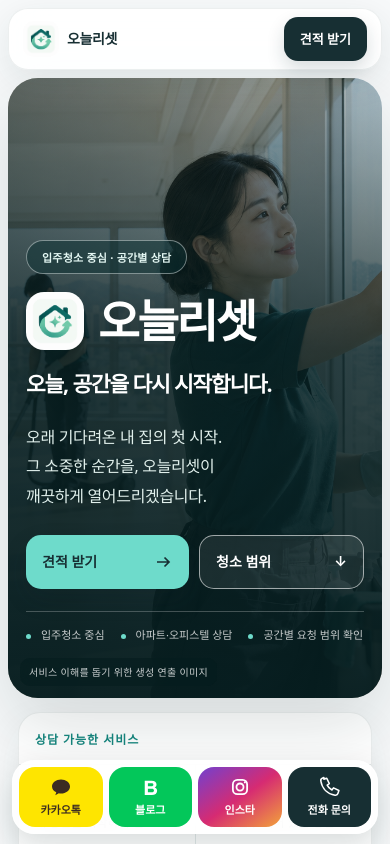
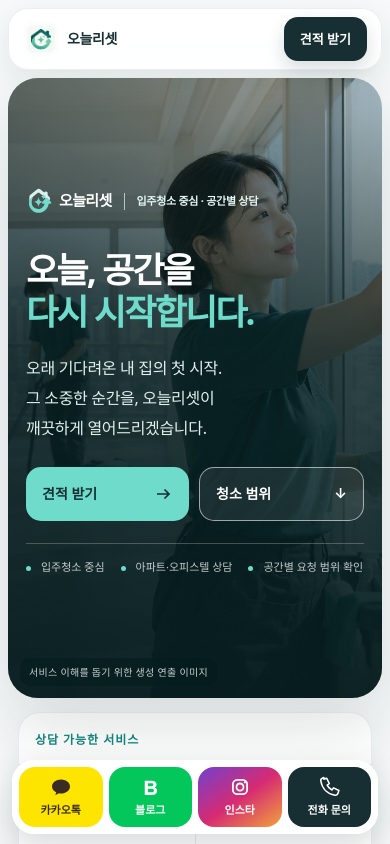
Before and after one commit to wlzh567-cell/-, a Next.js app: page / in a window 390 px wide. Shown: the top 844 px of the page. Built offline with nearby package versions, Linux system fonts and the light colour scheme.

Commit message:
Refine hero branding and mint headline for mobile

```diff
--- a/app/globals.css
+++ b/app/globals.css
@@ -2263,36 +2263,68 @@
   color: #fff;
 }
 
-.hero-badge {
+.hero-identity {
+  display: flex;
+  align-items: center;
+  gap: 20px;
+  margin-bottom: 54px;
+  color: #e5f8f4;
+}
+
+.hero-identity-brand {
   display: inline-flex;
+  flex-shrink: 0;
   align-items: center;
-  min-height: 34px;
-  margin: 0 0 27px;
-  padding: 0 15px;
-  border: 1px solid rgb(255 255 255 / 42%);
-  border-radius: 999px;
-  color: #e5f8f4;
-  background: rgb(12 49 51 / 52%);
-  font-size: 12px;
-  font-weight: 760;
-  letter-spacing: 0.02em;
+  gap: 10px;
+  color: #fff;
+  font-size: 22px;
+  font-weight: 750;
+  letter-spacing: -0.045em;
+  line-height: 1.3;
+}
+
+.hero-identity-logo {
+  flex-shrink: 0;
+  width: 36px;
+  height: 36px;
+}
+
+.hero-identity-divider {
+  flex-shrink: 0;
+  width: 1px;
+  height: 23px;
+  background: rgb(229 248 244 / 68%);
+}
+
+.hero-identity-service {
+  margin: 0;
+  font-size: 16px;
+  font-weight: 650;
+  letter-spacing: -0.025em;
+  white-space: nowrap;
 }
 
 .photo-hero h1 {
   margin: 0;
   font-size: clamp(56px, 6vw, 84px);
-  font-weight: 740;
-  letter-spacing: -0.065em;
-  line-height: 1.07;
+  font-weight: 760;
+  letter-spacing: -0.055em;
+  line-height: 1.18;
   text-shadow: 0 2px 24px rgb(3 21 22 / 22%);
 }
 
-.photo-hero h1 em {
+.photo-hero h1 > span,
+.photo-hero h1 > em {
+  display: block;
+  white-space: nowrap;
+}
+
+.photo-hero h1 > em {
   color: var(--mint);
   font-style: normal;
 }
 
-.photo-hero-copy > p:not(.hero-badge) {
+.photo-hero-copy > p {
   max-width: 590px;
   margin: 29px 0 0;
   color: rgb(255 255 255 / 82%);
@@ -2840,17 +2872,12 @@
       linear-gradient(90deg, rgb(6 29 31 / 42%), transparent);
   }
 
-  .hero-badge {
-    margin-bottom: 19px;
-    font-size: 10px;
-  }
-
   .photo-hero h1 {
     font-size: clamp(43px, 12.8vw, 54px);
     line-height: 1.1;
   }
 
-  .photo-hero-copy > p:not(.hero-badge) {
+  .photo-hero-copy > p {
     margin-top: 22px;
     font-size: 15px;
     line-height: 1.7;
@@ -3748,32 +3775,9 @@
   object-fit: contain;
 }
 
-.hero-brand-heading {
-  display: flex;
-  align-items: center;
-  gap: 20px;
-}
-
-.hero-brand-logo {
-  flex-shrink: 0;
-  width: 80px;
-  height: 80px;
-  border-radius: 24px;
-  object-fit: contain;
-  box-shadow: 0 10px 28px rgb(3 21 22 / 14%);
-}
-
-.photo-hero-copy > p.hero-tagline {
-  margin-top: 26px;
-  color: #fff;
-  font-size: clamp(28px, 3.2vw, 44px);
-  font-weight: 700;
-  line-height: 1.45;
-  letter-spacing: -0.055em;
-}
-
 .photo-hero-copy > p.hero-brand-message {
-  margin-top: 24px;
+  max-width: 670px;
+  margin-top: 28px;
   color: #e1f0ec;
   font-size: 20px;
   line-height: 1.85;
@@ -3885,40 +3889,43 @@
 
   .photo-hero-inner {
     min-height: min(620px, calc(100svh - 188px - env(safe-area-inset-top, 0px) - env(safe-area-inset-bottom, 0px)));
-    padding-top: 72px;
+    align-items: center;
+    padding-top: 42px;
     padding-bottom: 54px;
   }
 
   .photo-hero h1 {
-    font-size: clamp(40px, 11.6vw, 56px);
-    line-height: 1.25;
+    font-size: clamp(30px, 9vw, 48px);
+    line-height: 1.2;
     letter-spacing: -0.055em;
   }
 
-  .hero-badge {
-    margin-bottom: 18px;
+  .hero-identity {
+    gap: 12px;
+    margin-bottom: 34px;
+  }
+
+  .hero-identity-brand {
+    gap: 7px;
+    font-size: 15px;
+  }
+
+  .hero-identity-logo {
+    width: 26px;
+    height: 26px;
+  }
+
+  .hero-identity-divider {
+    height: 17px;
+  }
+
+  .hero-identity-service {
     font-size: 11px;
   }
 
-  .photo-hero-copy > p:not(.hero-badge) {
+  .photo-hero-copy > p {
     margin-top: 20px;
     font-size: 15px;
-  }
-
-  .hero-brand-heading {
-    gap: 14px;
-  }
-
-  .hero-brand-logo {
-    width: 58px;
-    height: 58px;
-    border-radius: 18px;
-  }
-
-  .photo-hero-copy > p.hero-tagline {
-    margin-top: 18px;
-    font-size: clamp(20px, 5.5vw, 26px);
-    line-height: 1.5;
   }
 
   .photo-hero-copy > p.hero-brand-message {
--- a/app/page.tsx
+++ b/app/page.tsx
@@ -44,18 +44,31 @@
             src="/images/hero-cleaning-team.png"
             alt="밝은 빈 아파트에서 창문과 바닥을 청소하는 작업자 연출 장면"
             fill
-            priority
+            preload
             sizes="100vw"
           />
           <div className="photo-hero-shade" aria-hidden="true" />
           <div className="section-shell photo-hero-inner">
             <div className="photo-hero-copy reveal">
-              <p className="hero-badge">입주청소 중심 · 공간별 상담</p>
-              <div className="hero-brand-heading">
-                <Image className="hero-brand-logo" src={siteConfig.logo} alt="" width={80} height={80} sizes="(max-width: 640px) 58px, 80px" />
-                <h1 id="hero-title">{siteConfig.brandName}</h1>
+              <div className="hero-identity">
+                <span className="hero-identity-brand">
+                  <Image
+                    className="hero-identity-logo"
+                    src="/images/oneul-reset-symbol.svg"
+                    alt=""
+                    width={36}
+                    height={36}
+                    sizes="(max-width: 640px) 26px, 36px"
+                  />
+                  <span>{siteConfig.brandName}</span>
+                </span>
+                <span className="hero-identity-divider" aria-hidden="true" />
+                <p className="hero-identity-service">입주청소 중심 · 공간별 상담</p>
               </div>
-              <p className="hero-tagline">{siteConfig.tagline}</p>
+              <h1 id="hero-title" aria-label={siteConfig.tagline}>
+                <span>{siteConfig.headlineLines[0]}</span>
+                <em>{siteConfig.headlineLines[1]}</em>
+              </h1>
               <p className="hero-brand-message">
                 <span>오래 기다려온 내 집의 첫 시작.</span>
                 <span>
--- a/lib/content.ts
+++ b/lib/content.ts
@@ -2,6 +2,7 @@
   brandName: "오늘리셋",
   logo: "/images/oneul-reset-logo.png",
   tagline: "오늘, 공간을 다시 시작합니다.",
+  headlineLines: ["오늘, 공간을", "다시 시작합니다."],
   title: "오늘리셋 | 오늘, 공간을 다시 시작합니다.",
   description:
     "오래 기다려온 내 집의 첫 시작. 오늘리셋이 깨끗하게 열어드리겠습니다. 입주청소를 중심으로 이사청소, 사무실, 소파, 의자 청소를 상담합니다.",
```
Also changed, not shown: public/images/oneul-reset-symbol.svg (added), 1 other file (tests, documents, lock files or other folders).
